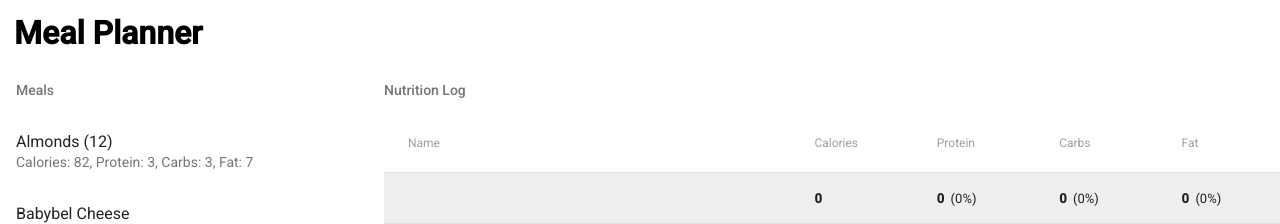
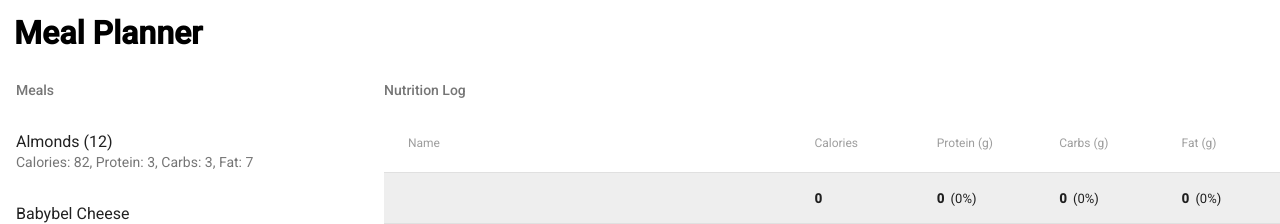
Before and after one commit to kirkyoder/react-meal-planner, a React (Create React App) app: page / in a window 1280 px wide. Shown: the top 224 px of the page. Built offline with nearby package versions, Linux system fonts and the light colour scheme.

Commit message:
add units

```diff
--- a/src/components/NutritionLog.js
+++ b/src/components/NutritionLog.js
@@ -34,9 +34,9 @@ class NutritionLog extends Component {
                         <TableRow>
                             <TableHeaderColumn style={{ width: '40%' }}>Name</TableHeaderColumn>
                             <TableHeaderColumn>Calories</TableHeaderColumn>
-                            <TableHeaderColumn>Protein</TableHeaderColumn>
-                            <TableHeaderColumn>Carbs</TableHeaderColumn>
-                            <TableHeaderColumn>Fat</TableHeaderColumn>
+                            <TableHeaderColumn>Protein (g)</TableHeaderColumn>
+                            <TableHeaderColumn>Carbs (g)</TableHeaderColumn>
+                            <TableHeaderColumn>Fat (g)</TableHeaderColumn>
                         </TableRow>
                     </TableHeader>
                     <TableBody showRowHover={true}>
```
